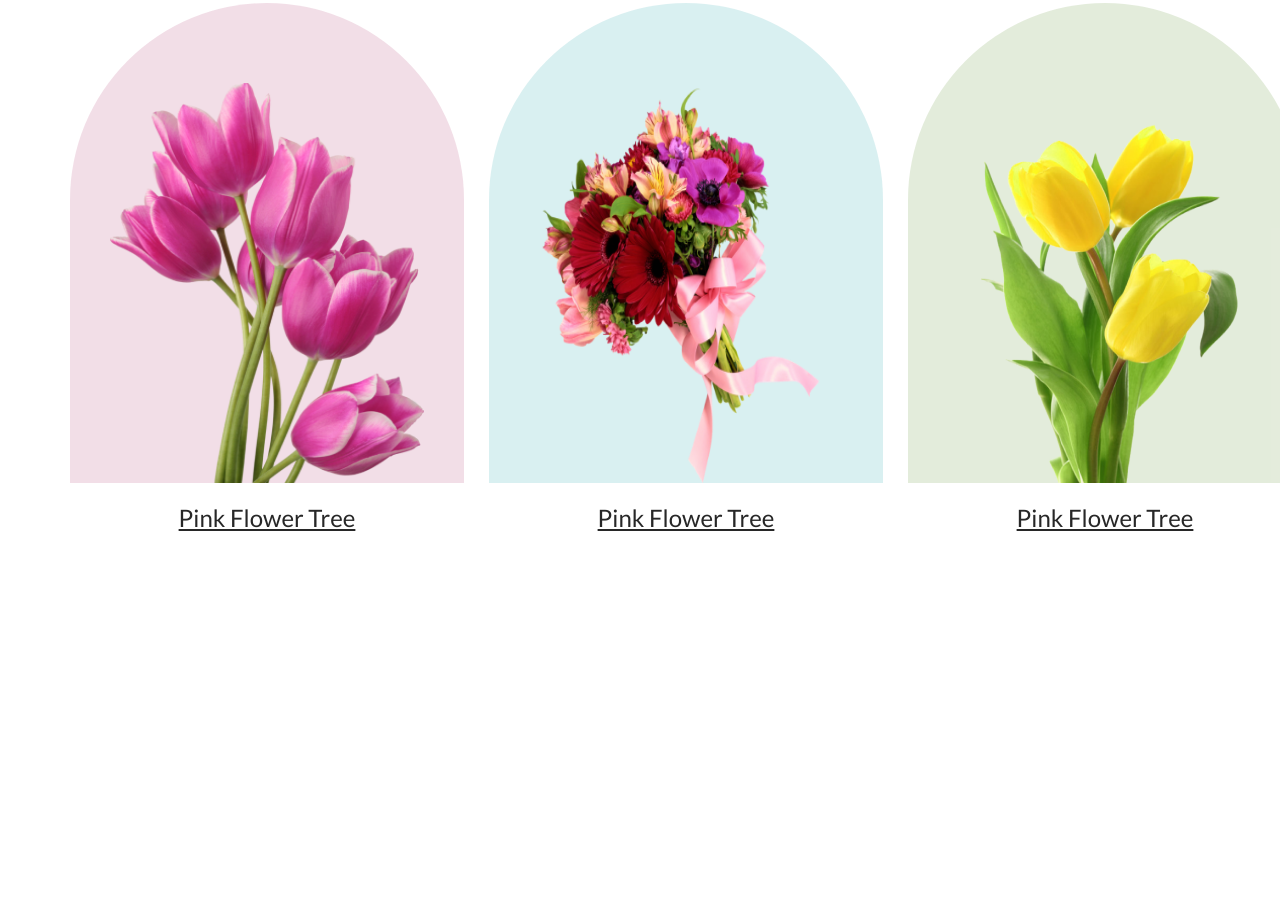
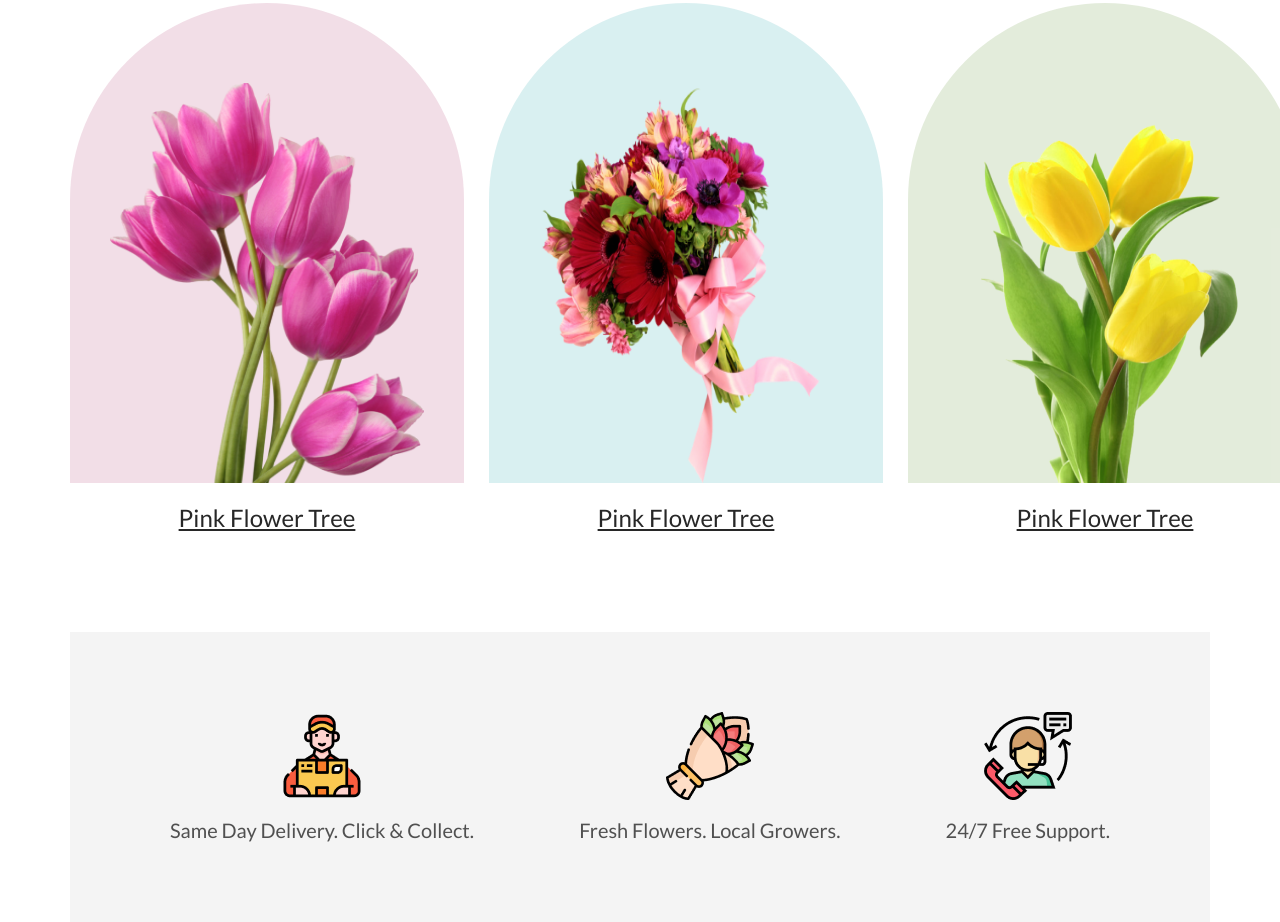
Before and after one commit to web-subran/flower-shop, a plain HTML site: page index.html in a window 1280 px wide. Shown: the part 1043-1965 px from the top of the page. Before the commit the page ends 1575 px from the top, so only its background shows below. Drawn offline with Linux system fonts and the light colour scheme.

Commit message:
Implement Services Section

```diff
--- a/index.html
+++ b/index.html
@@ -48,6 +48,24 @@
                 </div>
             </div>
         </section>
+
+        <!-- Services Section -->
+        <section class="services">
+            <div class="services-container">
+                <div class="services-item">
+                    <img src="images/Group 57.png" alt="">
+                    <p class="services-description">Same Day Delivery. Click & Collect.</p>
+                </div>
+                <div class="services-item">
+                    <img src="images/Group 58.png" alt="">
+                    <p class="services-description">Fresh Flowers. Local Growers.</p>
+                </div>
+                <div class="services-item">
+                    <img src="images/Group 59.png" alt="">
+                    <p class="services-description">24/7 Free Support.</p>
+                </div>
+            </div>
+        </section>
     </main>
 </body>
 </html>
--- a/styles/styles.css
+++ b/styles/styles.css
@@ -103,3 +103,21 @@ main{
     font-size: 24px;
     color: #272727;
 }
+
+/* Services Section Start */
+.services{
+    background-color: rgba(39, 39, 39, 0.05);;
+    padding: 80px 100px;
+    text-align: center;
+}
+
+.services-container{
+    display: flex;
+    justify-content: space-between;
+}
+
+.services-description{
+    font-size: 20px;
+    color: rgba(39, 39, 39, 0.80);
+    margin-top: 15px;
+}
```
